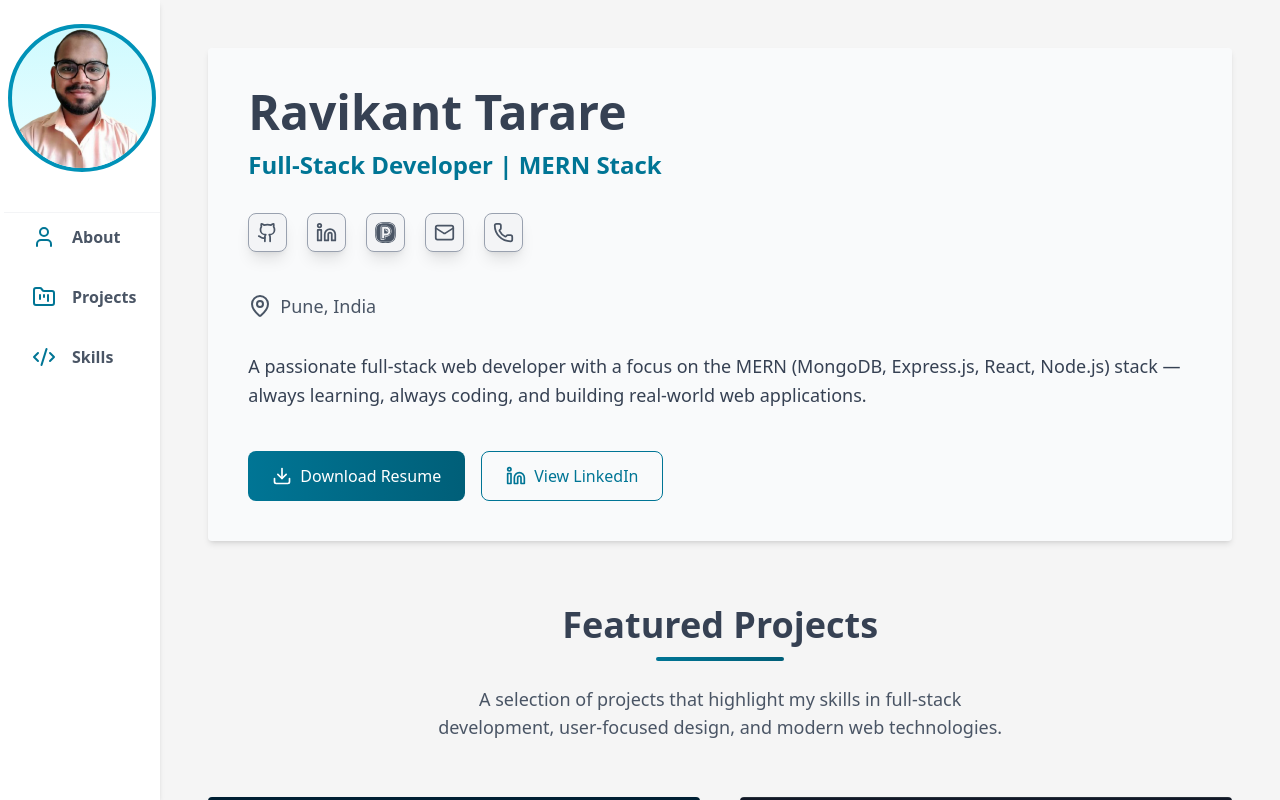
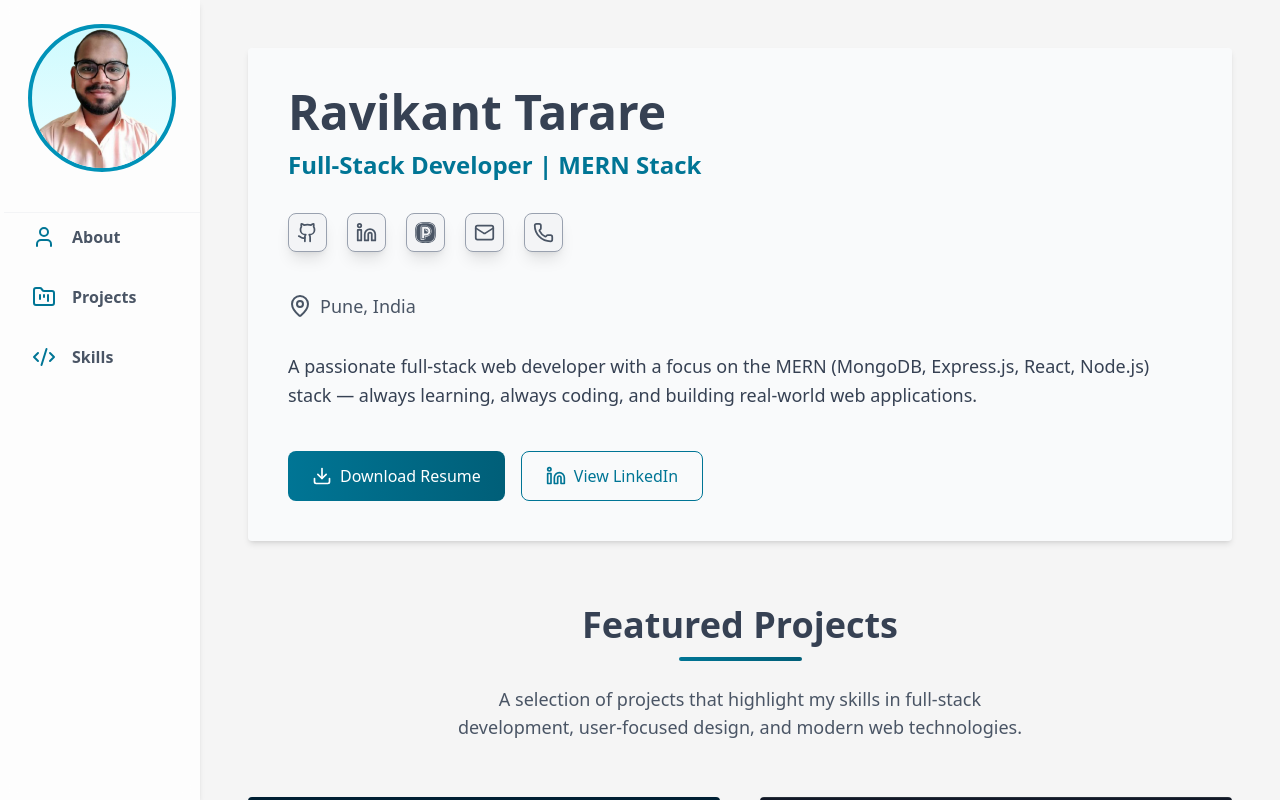
Before and after one commit to ravikanttarare95/updated_portfolio, a React (Vite) app: page / in a window 1280 px wide. Built offline with nearby package versions, Linux system fonts and the light colour scheme.

Commit message:
Added Menu Bar

```diff
--- a/src/App.jsx
+++ b/src/App.jsx
@@ -1,7 +1,16 @@
-import React from "react";
+import React, { useState } from "react";
 import { Link, Element } from "react-scroll";
 import MyPhoto from "./assets/my-photo.png";
-import { MapPin, Download, Linkedin, Code, PenTool, Users } from "lucide-react";
+import {
+  MapPin,
+  Download,
+  Linkedin,
+  Code,
+  PenTool,
+  Users,
+  Menu,
+  X,
+} from "lucide-react";
 
 import Button from "./components/Button";
 
@@ -27,10 +36,25 @@ import ViteImg from "./assets/icons/vite.png";
 import SOFT_SKILLS from "./configs/SoftSkills.js";
 
 function App() {
+  const [isNavOpen, setIsNavOpen] = useState(false);
   return (
     <div className="flex h-screen">
+      <button
+        onClick={() => setIsNavOpen(!isNavOpen)}
+        className="fixed md:hidden top-4 right-4 z-100 p-1 rounded-md bg-gray-100/80"
+      >
+        {isNavOpen ? (
+          <X className="h-8 w-8 text-gray-700" />
+        ) : (
+          <Menu className="h-8 w-8 text-gray-700" />
+        )}
+      </button>
       {/* Sidebar */}
-      <nav className="bg-white shadow-md hover:shadow-xl transition duration-300 w-90 pl-1 pt-6 hidden md:flex flex-col items-center h-screen">
+      <nav
+        className={`bg-white/80 backdrop-blur-sm shadow-md hover:shadow-xl transition duration-300 min-w-50 pl-1 pt-11 md:pt-6 ${
+          isNavOpen ? "flex" : "hidden"
+        } max-md:fixed z-50 right-0 left-0 md:flex flex-col items-center h-screen`}
+      >
         {/* Profile image (visible on md+ screens) */}
         <img
           src={MyPhoto}
@@ -46,10 +70,13 @@ function App() {
                 key={linkTitle}
                 smooth={true}
                 to={to}
-                className="flex items-center gap-4 w-full px-6 py-3 text-gray-600 text-md font-semibold hover:bg-cyan-100 transition cursor-pointer border-l-4 border-l-transparent"
+                className="flex items-center gap-4 w-full px-6 py-3 text-gray-600 text-md font-semibold hover:bg-cyan-100 transition cursor-pointer border-l-4 border-l-transparent max-md:text-lg max-md:text-center"
                 spy={true}
                 activeClass="text-cyan-700! bg-cyan-50 shadow-sm font-bold border-l-cyan-700!"
                 containerId="scrollableMain"
+                onClick={() => {
+                  setIsNavOpen(!isNavOpen);
+                }}
               >
                 <Icon className="text-cyan-700" /> {linkTitle}
               </Link>
```
